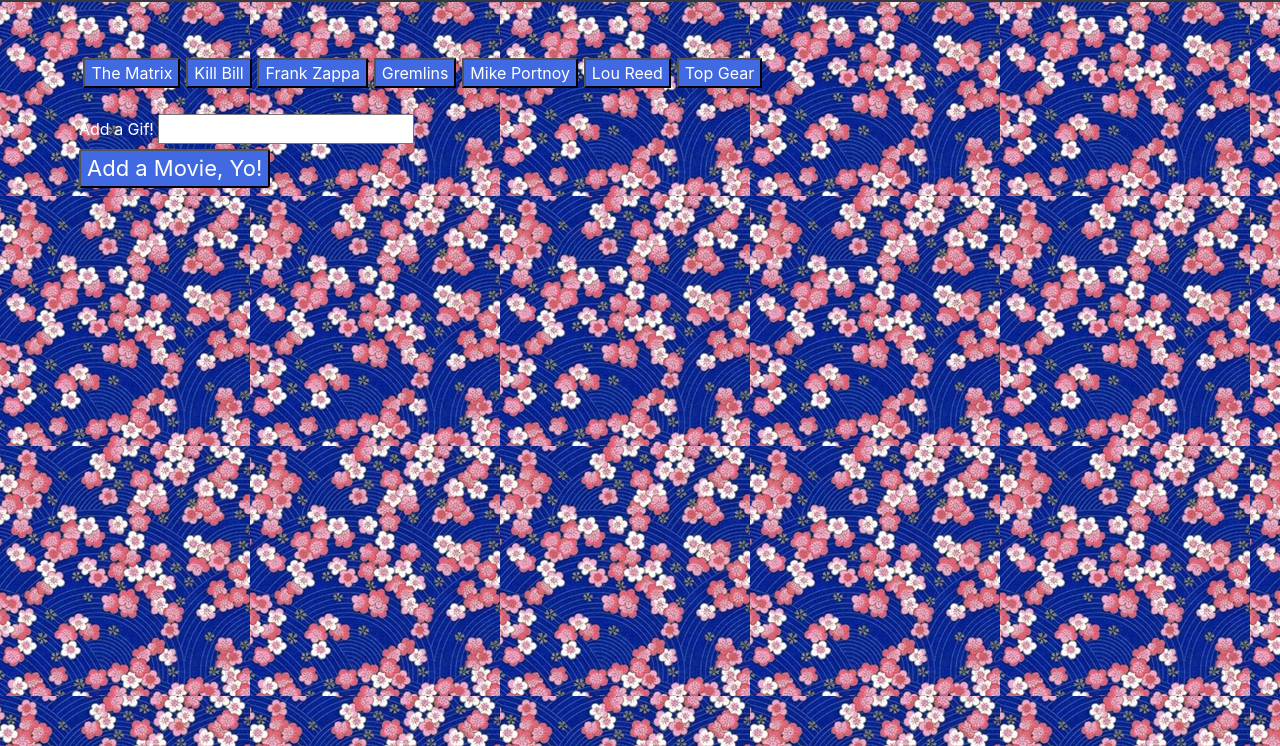
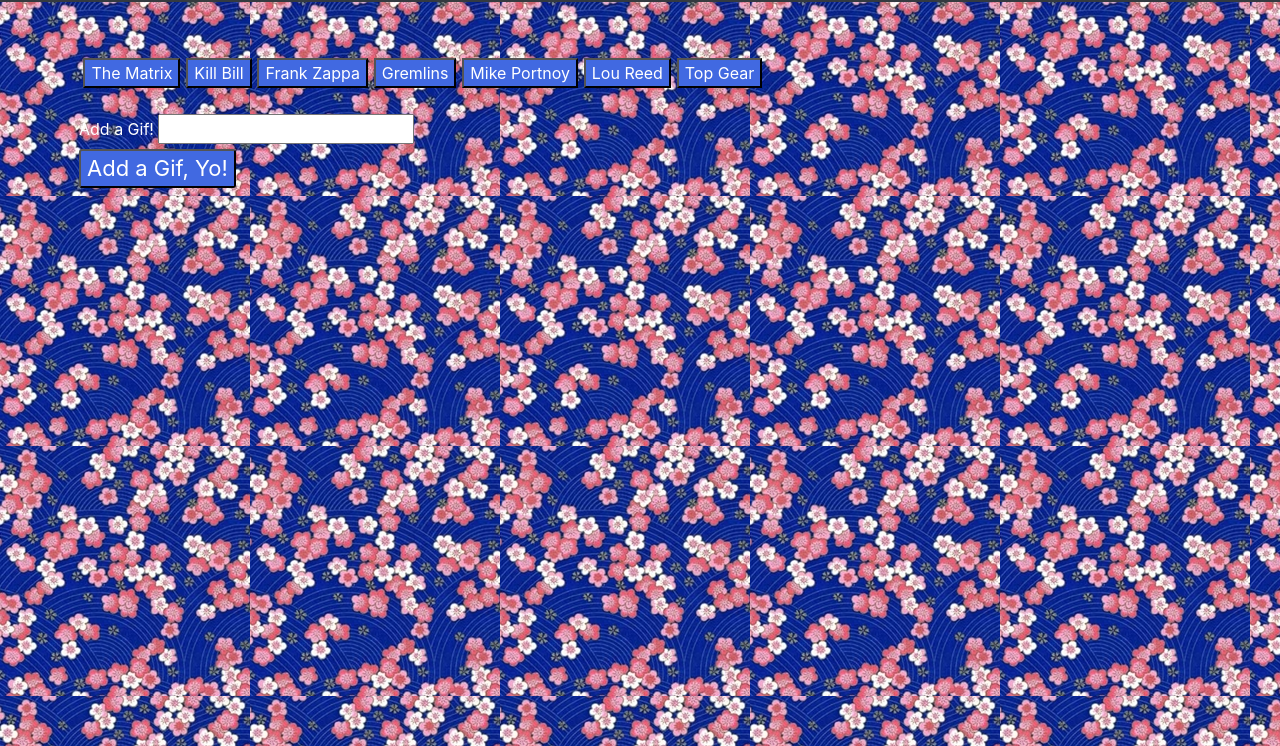
Before and after one commit to shamatik/GifGenerator, a plain HTML site: page index.html in a window 1280 px wide. Shown: the part 54-800 px from the top of the page. Drawn offline with nearby package versions, Linux system fonts and the light colour scheme.

Commit message:
add all
hotfix 2

```diff
--- a/index.html
+++ b/index.html
@@ -29,7 +29,7 @@
       <label for="movie-input">Add a Gif!</label>
       <input type="text" id="movie-input"><br>
 
-      <input id="add-movie" type="submit" value="Add a Movie, Yo!">
+      <input id="add-movie" type="submit" value="Add a Gif, Yo!">
     </form>
   </div>
   <br>
```
